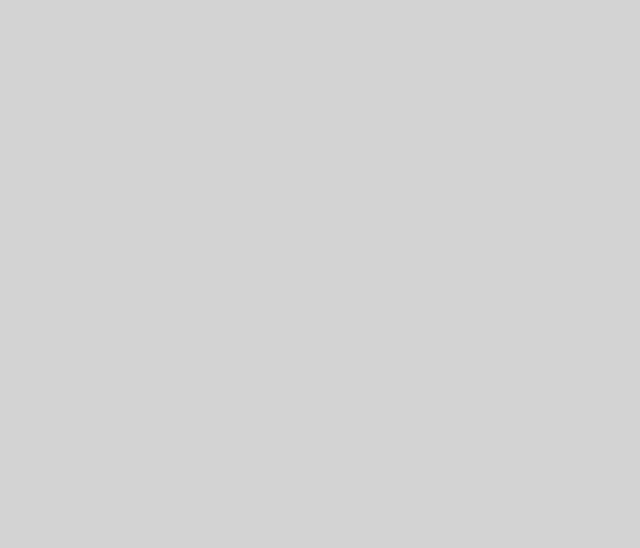
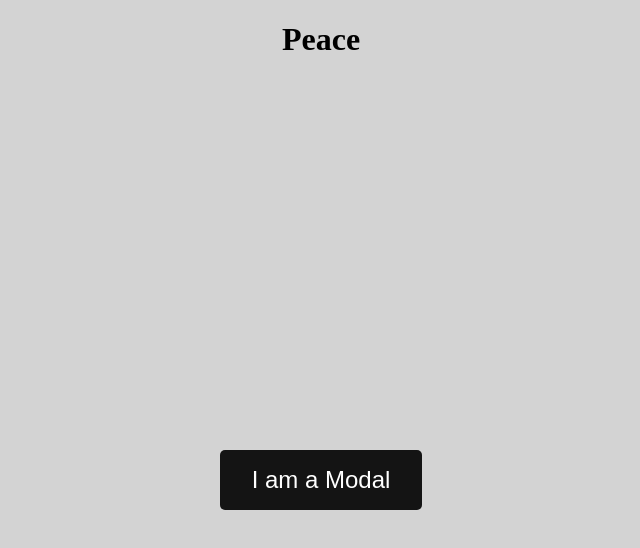
Before and after one commit to frontendprof/react-modal, a React (Create React App) app: page / in a window 1280 px wide. Shown: the top 548 px of the page, without its empty margins (319-959 px from the left). Built offline with nearby package versions, Linux system fonts and the light colour scheme.

Commit message:
Applying style with styled-components

```diff
--- a/package.json
+++ b/package.json
@@ -8,7 +8,9 @@
     "@testing-library/user-event": "^12.1.10",
     "react": "^17.0.1",
     "react-dom": "^17.0.1",
+    "react-icons": "^3.11.0",
     "react-scripts": "4.0.0",
+    "react-spring": "^9.0.0-rc.3",
     "styled-components": "^5.2.0",
     "web-vitals": "^0.2.4"
   },
--- a/src/App.js
+++ b/src/App.js
@@ -1,12 +1,39 @@
 
 import React from "react";
+import styled from "styled-components";
 
 import './App.css';
+
+
+
+const Container=styled.div`
+  display:flex;
+  justify-content:center;
+  align-items:center;
+  height:100vh;
+`
+
+const Button=styled.button`
+  min-width:100px;
+  padding:16px 32px;
+  border-radius:5px;
+  border:none;
+  background:#141414;
+  color:#fff;
+  font-size:24px;
+  cursor:pointer;
+`
+
+
+
 
 function App() {
   return (
     <div className="App">
-
+      <h1>Peace</h1>
+      <Container>
+        <Button>I am a Modal</Button>
+      </Container>
     </div>
   );
 }
```
Also changed, not shown: 1 other file (tests, documents, lock files or other folders).
